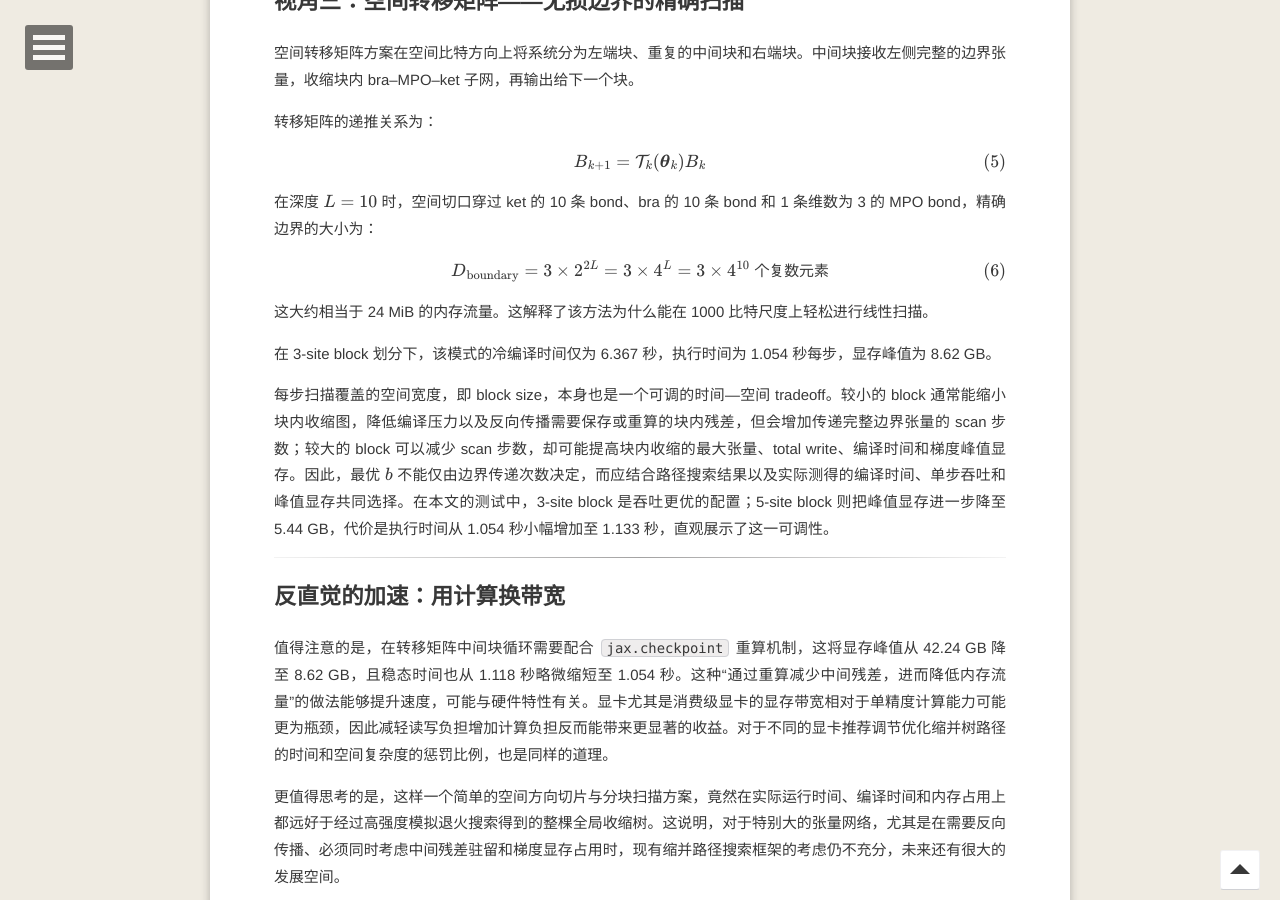
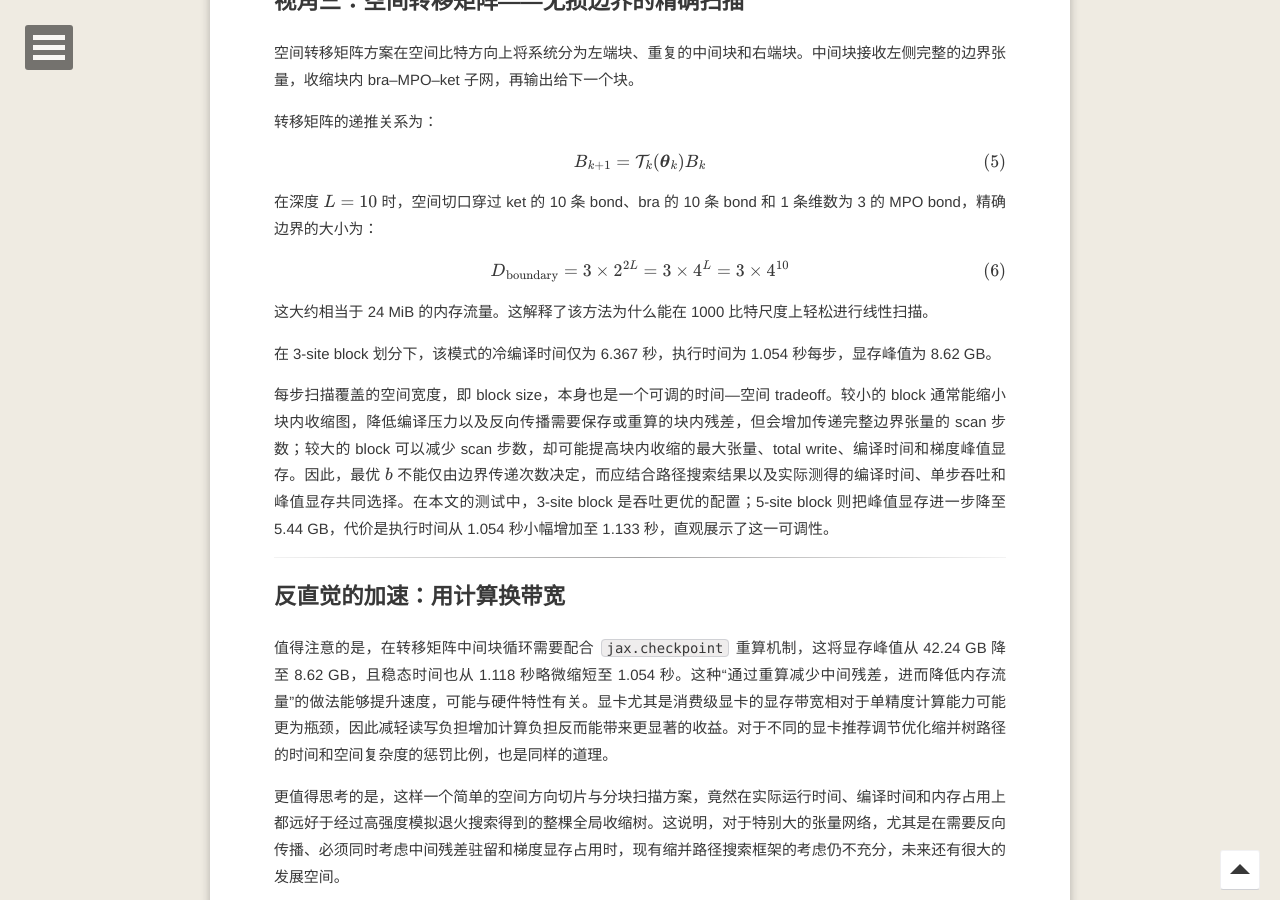
Before and after one commit to refraction-ray/refraction-ray.github.io, a Jekyll site: the page built from _posts/2026-07-17-基于 TensorCircuit-NG 的千比特万参数全梯度量子算法训练.md, in a window 1280 px wide and 900 px high, scrolled down 5353 px. Built offline with Jekyll 4.4.1, drawn with Linux system fonts in a browser that asks for light colours; formulas are drawn with MathJax 3; comment, search, counter and statistics services are not loaded; some of the changed text lies outside the part shown.

Commit message:
further update

```diff
--- a/_posts/2026-07-17-基于 TensorCircuit-NG 的千比特万参数全梯度量子算法训练.md
+++ b/_posts/2026-07-17-基于 TensorCircuit-NG 的千比特万参数全梯度量子算法训练.md
@@ -45,8 +45,8 @@
 
 | 视角（算法模式） | 首次编译 | 首次完整梯度 | 稳态完整梯度 | 峰值显存 | 适用条件与价值 |
 | :--- | :---: | :---: | :---: | :---: | :--- |
-| **全局收缩树 ** | 5 h 20 min | 5.88 s | 1.09 s | 51.97 GB | 直接收缩完整 bra–MPO–ket 图；用于整图计算与交叉基准 |
-| **局部因果滑窗 ** | 10.79 s | 148.68 s | 148.36 s | 8.86 GB | 局部项存在固定宽度的严格因果锥；局部项可独立分发 |
+| **全局收缩树** | 5 h 20 min | 5.88 s | 1.09 s | 51.97 GB | 直接收缩完整 bra–MPO–ket 图；用于整图计算与交叉基准 |
+| **局部因果滑窗** | 10.79 s | 148.68 s | 148.36 s | 8.86 GB | 局部项存在固定宽度的严格因果锥；局部项可独立分发 |
 | **局部因果滑窗 (8卡并行)** | 10.50–11.28 s/卡 | 19.72–20.50 s | 18.71 s | 8.86 GB/卡 | 每卡分发 125 个局部项，实测获得 7.93× 加速 |
 | **空间转移矩阵 (B3)** | 6.367 s | 1.328 s | 1.054 s | 8.62 GB | 一维空间重复结构 |
 | **空间转移矩阵 (B5)** | 7.375 s | 1.320 s | 1.133 s | 5.44 GB | 同一严格算法的低显存模式 |
@@ -150,7 +150,7 @@
 在深度 $$L=10$$ 时，空间切口穿过 ket 的 10 条 bond、bra 的 10 条 bond 和 1 条维数为 3 的 MPO bond，精确边界的大小为：
 
 $$
-D_{\rm boundary}=3\times2^{2L}=3\times4^L = 3\times4^{10} \text{ 个复数元素}
+D_{\rm boundary}=3\times2^{2L}=3\times4^L = 3\times4^{10}
 $$
 
 这大约相当于 24 MiB 的内存流量。这解释了该方法为什么能在 1000 比特尺度上轻松进行线性扫描。
```
